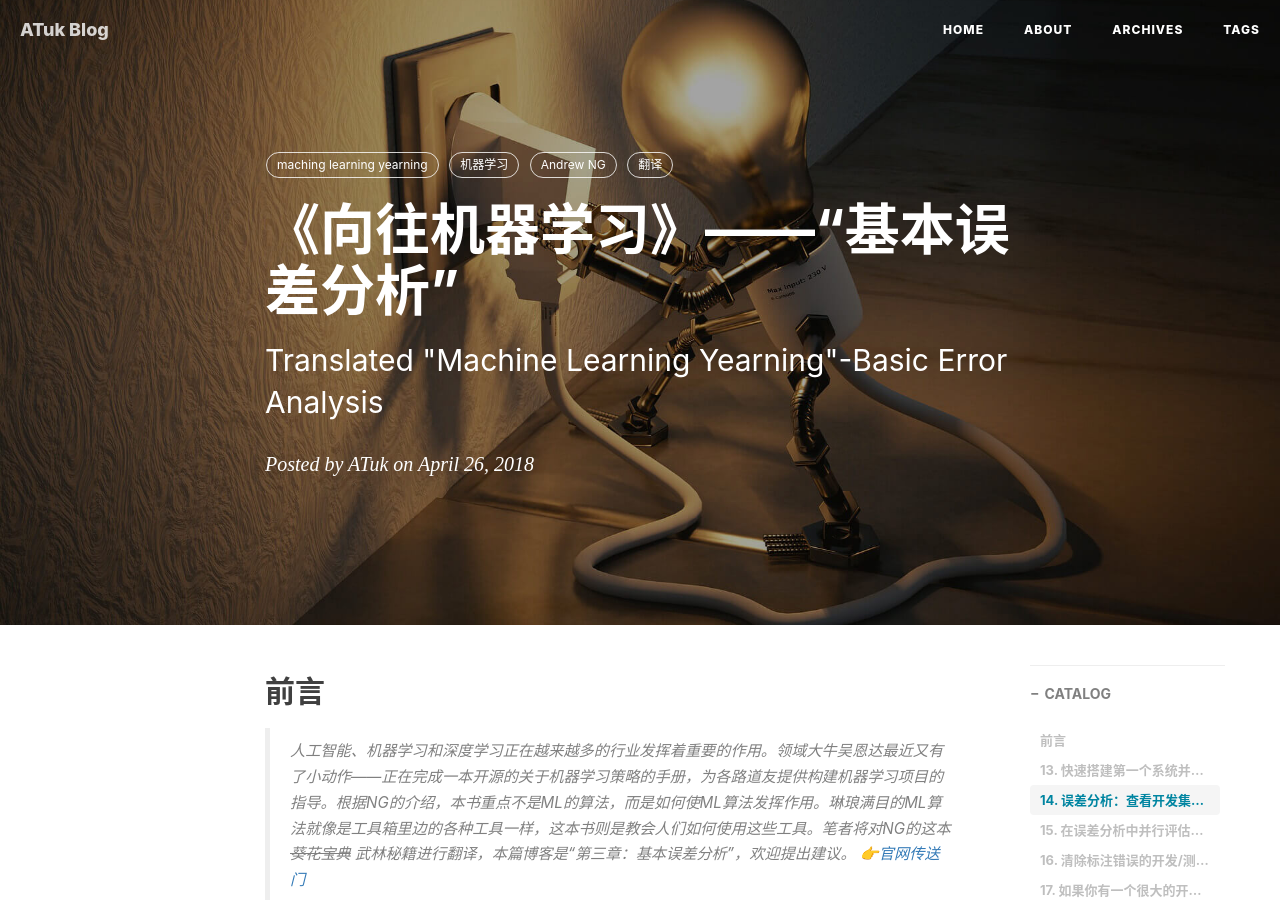
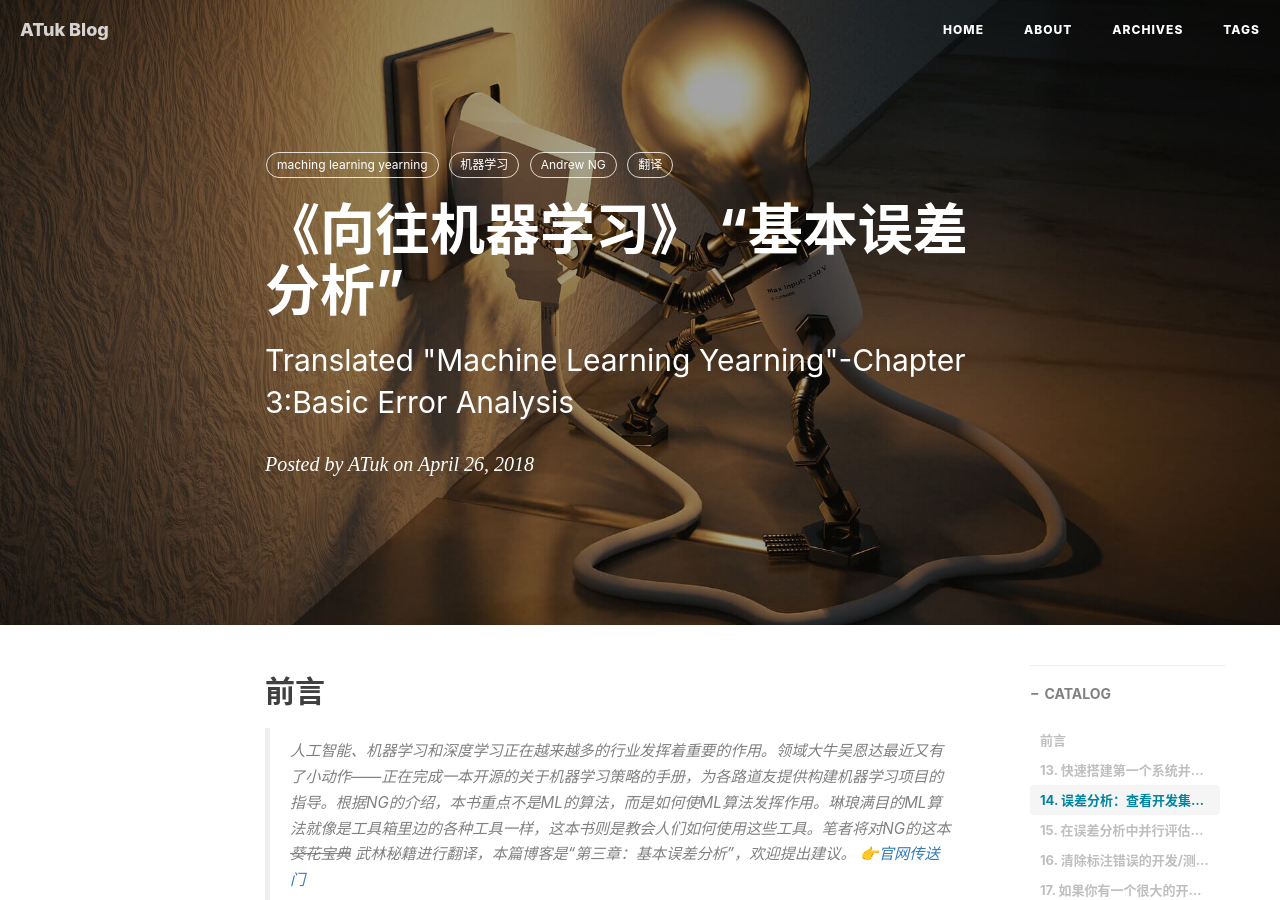
Before and after one commit to AlbertHG/alberthg.github.io, a Jekyll site: the page built from _posts/2018-04-22-machine-learning-yearning-c3.md, in a window 1280 px wide and 900 px high. Built offline with Jekyll 4.4.1, drawn with Linux system fonts in a browser that asks for light colours; nearby versions of some CDN libraries; formulas are drawn with MathJax 3; comment, search, counter and statistics services are not loaded; some of the changed text lies outside the part shown.

Commit message:
update C3

```diff
--- a/_posts/2018-04-22-machine-learning-yearning-c3.md
+++ b/_posts/2018-04-22-machine-learning-yearning-c3.md
@@ -1,7 +1,7 @@
 ---
 layout:     post
-title:      《向往机器学习》——“基本误差分析”
-subtitle:   Translated "Machine Learning Yearning"-Basic Error Analysis
+title:      《向往机器学习》 “基本误差分析”
+subtitle:   Translated "Machine Learning Yearning"-Chapter 3:Basic Error Analysis
 date:       2018-04-26
 author:     ATuk
 header-img: img/ML_yearning1.jpg
@@ -200,3 +200,5 @@ tags:
 - 考虑将开发集分割成眼球开发集（手动检查）和黑盒开发集（不手动检查）。如果算法在眼球开发集的表现比黑盒开发集的表现好的多，那么说明你已经过拟合了眼球开发集，此时应考虑为眼球开发集获取更多的数据。
 - 眼球开发集应该足够大以便你的算法能提供足够的误分类样本供你分析。对于很多应用程序来说，1000-10000个样本大小的黑盒开发集足够了；
 - 如果你的开发集不够大，将无法按照这种方式拆分，此时只需将整个开发集当作眼球开发集进行手动错误分析、模型选择和参数调优。
+
+----
```
Also changed, not shown: _posts/2018-04-22-machine-learning-yearning-c1.md (+3 -1 lines), _posts/2018-04-22-machine-learning-yearning-c2.md (+2 -2 lines).
